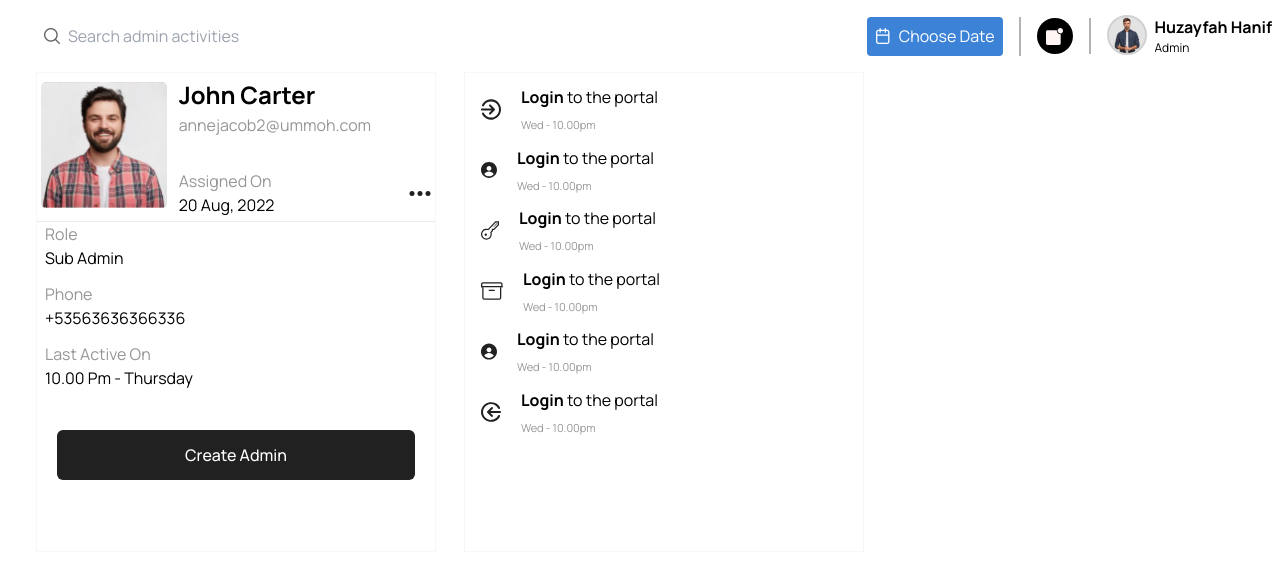
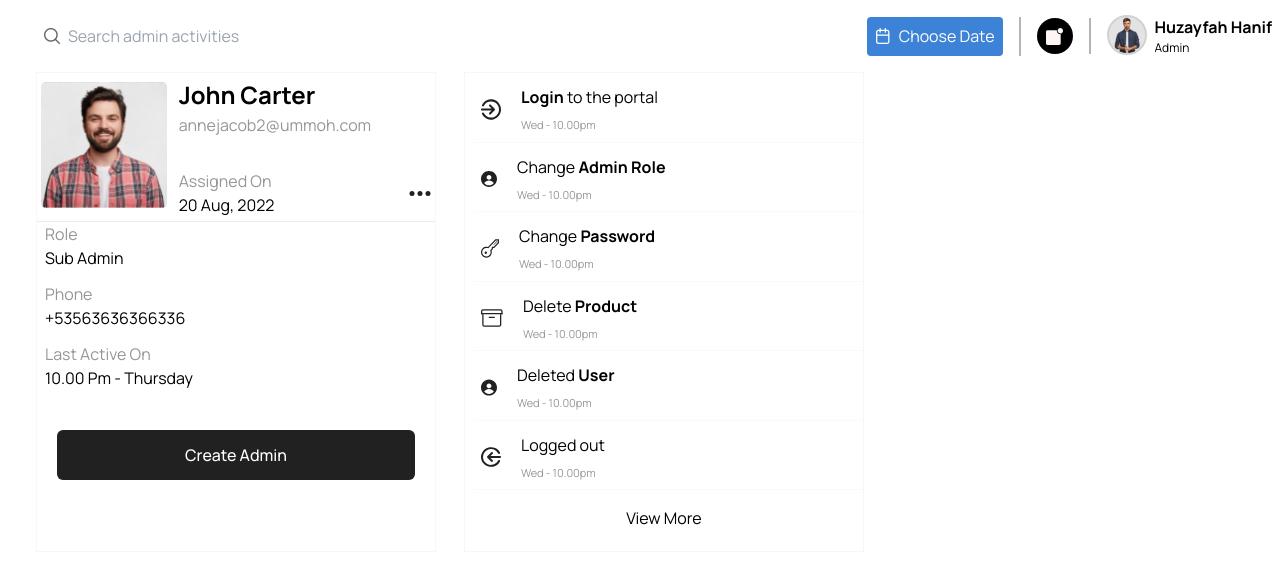
Before and after one commit to SmurfTec/Electra-Admin, a React (Vite) app: page /Viewadmin in a window 1280 px wide. Shown: the top 564 px of the page. Built offline with nearby package versions, Linux system fonts and the light colour scheme.

Commit message:
View Admin  Role

```diff
--- a/src/App.tsx
+++ b/src/App.tsx
@@ -20,7 +20,8 @@ import {
   HelpCenter,
   HelpCenterDetail,
   CreateNewadmin,
-  ViewAdmin
+  ViewAdmin,
+  Searchrole
 
 } from "./pages/index";
 import { SideBar } from "./components";
@@ -61,6 +62,7 @@ function App() {
             <Route path="/HelpCenterDetail" element={<HelpCenterDetail/>} />
             <Route path="/Newadmin" element={<CreateNewadmin/>} />
             <Route path="/Viewadmin" element={<ViewAdmin/>} />
+            <Route path="/Searchrole" element={<Searchrole />} />
             <Route path="*" element={<Signin />} />
           </Routes>
         </div>
--- /dev/null
+++ b/src/pages/Roles/SearchRole/index.tsx
@@ -0,0 +1,29 @@
+import React from "react";
+import { Header } from "../../../components";
+import { DashCard } from "../../../components";
+import { useNavigate } from "react-router-dom";
+import IMAGES from "../../../assets/Images";
+export const Searchrole = () => {
+  return (
+    <div>
+      <Header
+        typeSearch={true}
+        placeholder="Search Roles"
+        chooseFilter={false}
+        UserBox={true}
+      />
+      <div>
+        <DashCard
+          outerclasses={"!bg-[#212121] !w-[187px] !h-[93px] !mt-10"}
+          Add={true}
+          txt={"Add New Member"}
+          txtclasses={"!text-[#FFFFFF]"}
+          Addimg={IMAGES.newmembers}
+        />
+        <div>
+
+        </div>
+      </div>
+    </div>
+  );
+};
--- a/src/pages/Roles/ViewAdmin/index.tsx
+++ b/src/pages/Roles/ViewAdmin/index.tsx
@@ -4,7 +4,9 @@ import IMAGES from "../../../assets/Images";
 import { SVGIcon } from "../../../components/SVG";
 import { CustomMenu } from "../../../atoms/global.style";
 import { CustomButton } from "../../../atoms";
+import { useNavigate } from "react-router-dom";
 export const ViewAdmin = () => {
+  const navigate = useNavigate();
   const menuLeft: any = React.useRef(null);
   const items = [
     {
@@ -117,79 +119,67 @@ export const ViewAdmin = () => {
           </div>
         </div>
         <div className="border border-[#F7F7F8] h-[480px] w-[400px]">
-          <div className="flex gap-3 ml-2 mt-3">
-            <img className="p-2"
-            src={IMAGES.Loginarrow}/>
+          <div className="flex gap-3 ml-2 mt-3 pb-2 border-b border-[#FAFAFA]">
+            <img className="p-2" src={IMAGES.Loginarrow} />
             <div>
               <p>
-                <b>
-                Login</b> to the portal
+                <b>Login</b> to the portal
               </p>
-              <p className="text-[#969696] mt-2 text-[11px]">
-                Wed - 10.00pm
-              </p>
+              <p className="text-[#969696] mt-2 text-[11px]">Wed - 10.00pm</p>
             </div>
           </div>
-          <div className="flex gap-3 ml-2 mt-3">
-            <img className="p-2"
-            src={IMAGES.personicon}/>
+          <div className="flex gap-3 ml-2 mt-3  pb-2 border-b border-[#FAFAFA]">
+            <img className="p-2" src={IMAGES.personicon} />
             <div>
               <p>
-                <b>
-                Login</b> to the portal
+                Change <b> Admin Role</b>
               </p>
-              <p className="text-[#969696] mt-2 text-[11px]">
-                Wed - 10.00pm
-              </p>
+              <p className="text-[#969696] mt-2 text-[11px]">Wed - 10.00pm</p>
             </div>
-          </div> <div className="flex gap-3 ml-2 mt-3">
-            <img className="p-2"
-            src={IMAGES.Key}/>
+          </div>{" "}
+          <div className="flex gap-3 ml-2 mt-3  pb-2 border-b border-[#FAFAFA]">
+            <img className="p-2" src={IMAGES.Key} />
             <div>
               <p>
-                <b>
-                Login</b> to the portal
+                Change <b>Password</b>
               </p>
-              <p className="text-[#969696] mt-2 text-[11px]">
-                Wed - 10.00pm
-              </p>
+              <p className="text-[#969696] mt-2 text-[11px]">Wed - 10.00pm</p>
             </div>
-          </div> <div className="flex gap-3 ml-2 mt-3">
-            <img className="p-2"
-            src={IMAGES.deleteproduct}/>
+          </div>{" "}
+          <div className="flex gap-3 ml-2 mt-3  pb-2 border-b border-[#FAFAFA]">
+            <img className="p-2" src={IMAGES.deleteproduct} />
             <div>
               <p>
-                <b>
-                Login</b> to the portal
+                Delete <b>Product</b>
               </p>
-              <p className="text-[#969696] mt-2 text-[11px]">
-                Wed - 10.00pm
-              </p>
+              <p className="text-[#969696] mt-2 text-[11px]">Wed - 10.00pm</p>
             </div>
-          </div> <div className="flex gap-3 ml-2 mt-3">
-            <img className="p-2"
-            src={IMAGES.personicon}/>
+          </div>{" "}
+          <div className="flex gap-3 ml-2 mt-3  pb-2 border-b border-[#FAFAFA]">
+            <img className="p-2" src={IMAGES.personicon} />
             <div>
               <p>
-                <b>
-                Login</b> to the portal
+                Deleted <b>User</b>
               </p>
-              <p className="text-[#969696] mt-2 text-[11px]">
-                Wed - 10.00pm
-              </p>
+              <p className="text-[#969696] mt-2 text-[11px]">Wed - 10.00pm</p>
             </div>
-          </div> <div className="flex gap-3 ml-2 mt-3">
-            <img className="p-2"
-            src={IMAGES.Logoutarrow}/>
+          </div>{" "}
+          <div className="flex gap-3 ml-2 mt-3  pb-2 border-b border-[#FAFAFA]">
+            <img className="p-2" src={IMAGES.Logoutarrow} />
             <div>
-              <p>
-                <b>
-                Login</b> to the portal
-              </p>
-              <p className="text-[#969696] mt-2 text-[11px]">
-                Wed - 10.00pm
-              </p>
+              <p>Logged out</p>
+              <p className="text-[#969696] mt-2 text-[11px]">Wed - 10.00pm</p>
             </div>
+          </div>
+          <div className="flex justify-center items-center">
+            <p
+              onClick={() => {
+                navigate("/Searchrole");
+              }}
+              className="text-center items-center mt-4"
+            >
+              View More
+            </p>
           </div>
         </div>
       </div>
--- a/src/pages/Roles/index.tsx
+++ b/src/pages/Roles/index.tsx
@@ -1,3 +1,4 @@
 export * from "./main"
 export * from "./ViewAdmin"
 export * from "./CreateAdmin"
+export * from "./SearchRole"
--- a/src/pages/Roles/main/index.tsx
+++ b/src/pages/Roles/main/index.tsx
@@ -123,7 +123,7 @@ export const Roles = () => {
            bg-custom-blue text-[black]
            w-[45%]
            mx-auto
-            flex justify-center gap-5 items-center rounded-[25px] text-[12px]`;
+            flex justify-center gap-5 items-center rounded-[25px] text-[12px] overflow-hidden`;
     } else if (option.Role === " Admin") {
       style = `px-[14px] py-[4px]
           text-center
@@ -131,7 +131,7 @@ export const Roles = () => {
            bg-custom-yellow text-[black]
            w-[45%]
            mx-auto
-            flex justify-center gap-5 items-center rounded-[25px] text-[12px]`;
+            flex justify-center gap-5 items-center rounded-[25px] text-[12px] overflow-hidden`;
     } else if (option.Role === "Sub Admin") {
       style = `px-[14px] py-[4px]
           text-center
@@ -139,7 +139,7 @@ export const Roles = () => {
            bg-custom-pink text-[black]
            w-[45%]
            mx-auto
-            flex justify-center gap-5 items-center rounded-[25px] text-[12px]`;
+            flex justify-center gap-5 items-center rounded-[25px] text-[12px] overflow-hidden`;
     }
     return (
       <>
```
Also changed, not shown: Screens division.txt.
